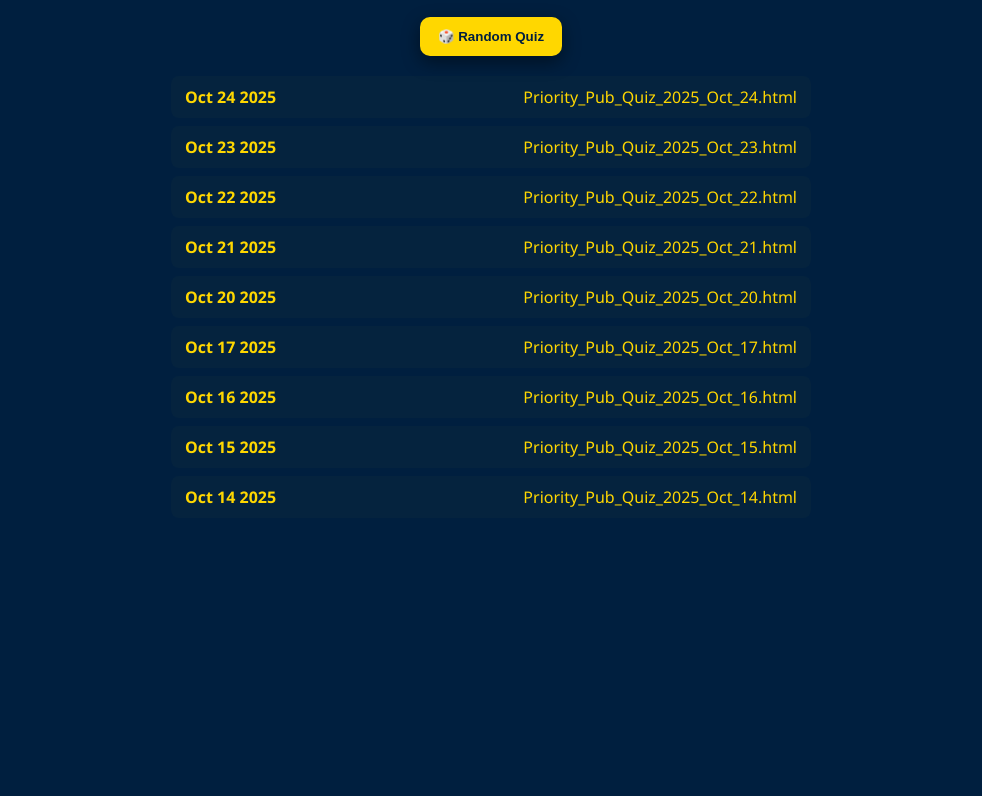
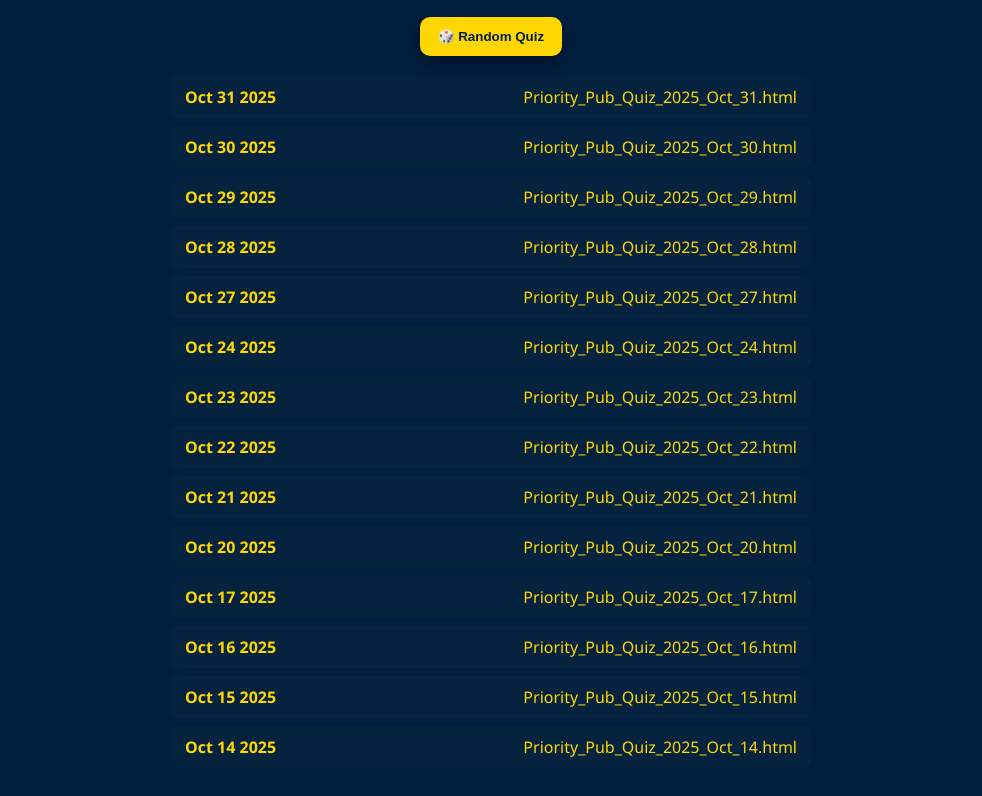
Before and after one commit to zacharygobetz-prog/pub_quiz_daily, a plain HTML site: page index.html in a window 1280 px wide. Shown: the part 104-900 px from the top of the page, without its empty margins (149-1131 px from the left). Before the commit the page ends 800 px from the top, so only its background shows below. Drawn offline with Linux system fonts and the light colour scheme.

Commit message:
Update index.html

```diff
--- a/index.html
+++ b/index.html
@@ -50,11 +50,18 @@
   const owner = "zacharygobetz-prog";
   const repo = "pub_quiz_daily";
   const quizFiles = [
+    "Priority_Pub_Quiz_2025_Oct_31.html",
+    "Priority_Pub_Quiz_2025_Oct_30.html",
+    "Priority_Pub_Quiz_2025_Oct_29.html",
+    "Priority_Pub_Quiz_2025_Oct_28.html",
+    "Priority_Pub_Quiz_2025_Oct_27.html",
+
     "Priority_Pub_Quiz_2025_Oct_24.html",
     "Priority_Pub_Quiz_2025_Oct_23.html",
     "Priority_Pub_Quiz_2025_Oct_22.html",
     "Priority_Pub_Quiz_2025_Oct_21.html",
     "Priority_Pub_Quiz_2025_Oct_20.html",
+
     "Priority_Pub_Quiz_2025_Oct_17.html",
     "Priority_Pub_Quiz_2025_Oct_16.html",
     "Priority_Pub_Quiz_2025_Oct_15.html",
```
